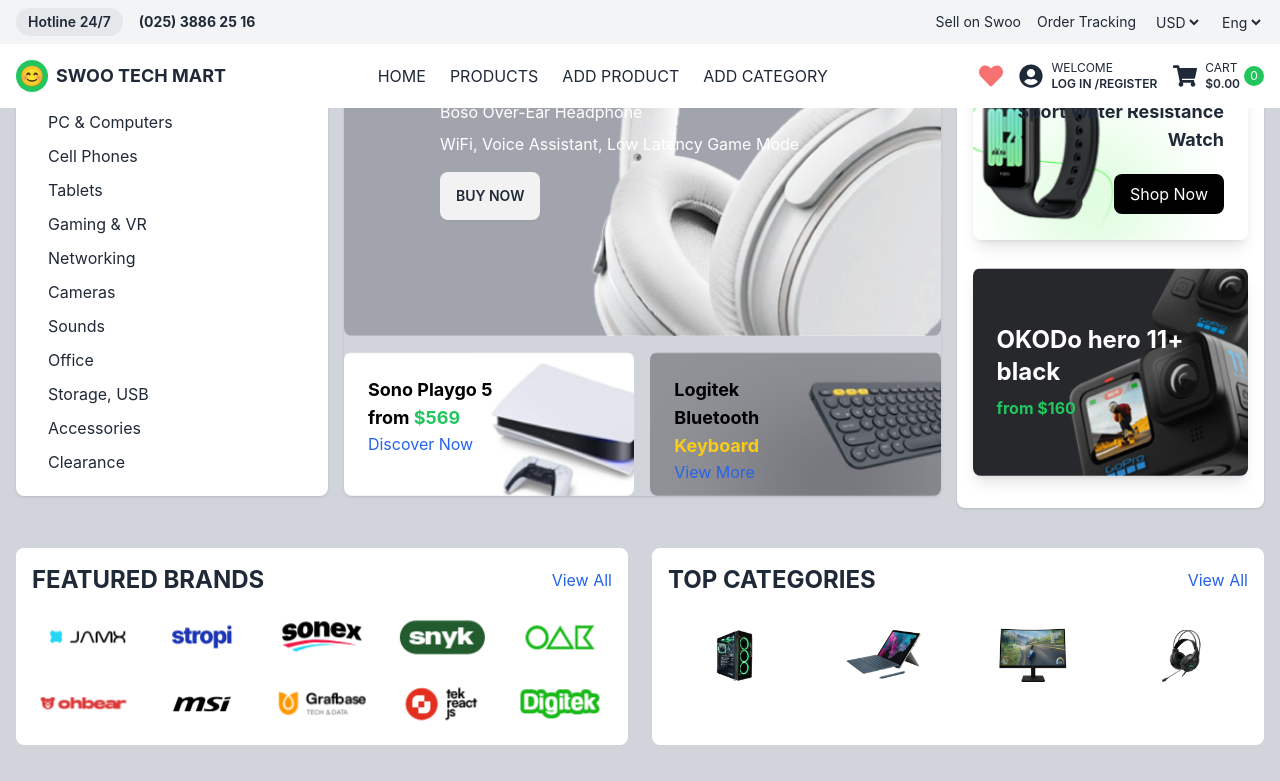
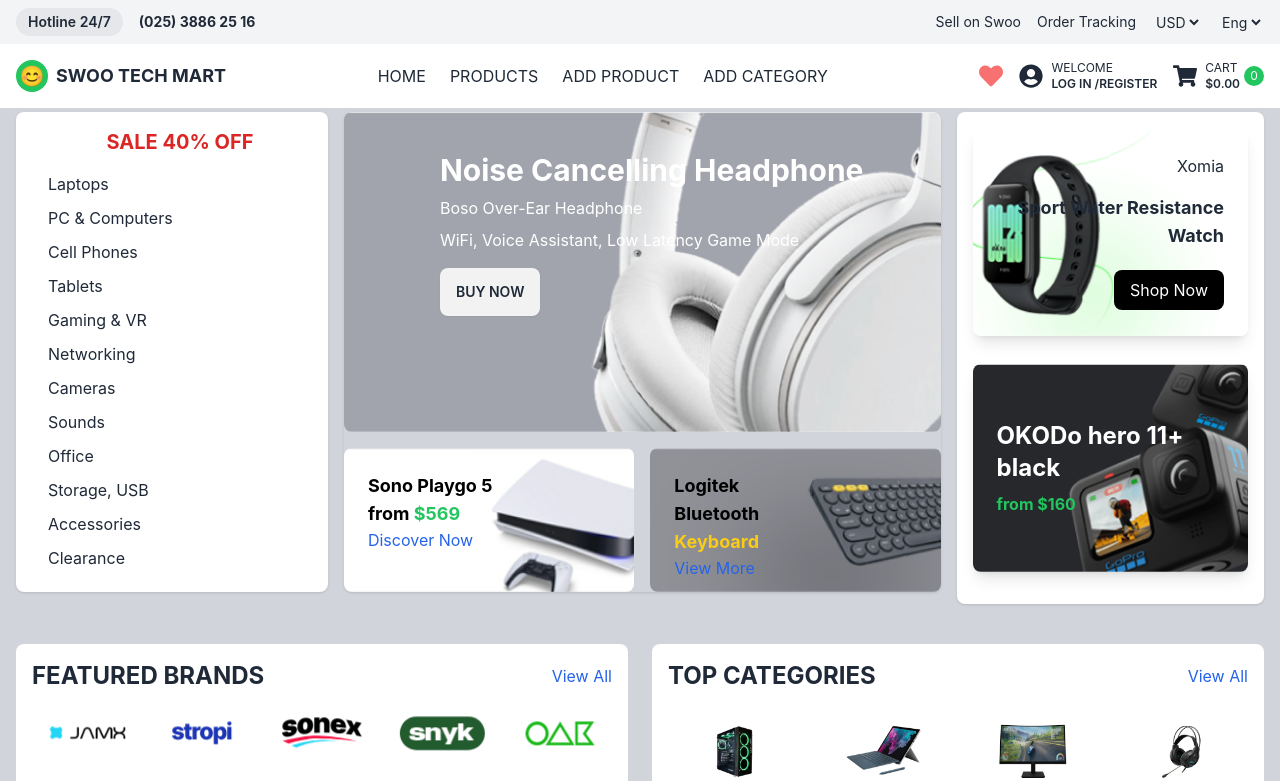
Before and after one commit to iamraselmolla/dotpotit-e-commerce-Front-End, a React (Create React App) app: page / in a window 1280 px wide. Shown: the top 781 px of the page. Built offline with nearby package versions, Linux system fonts and the light colour scheme.

Commit message:
just fixed the spacing issues

```diff
--- a/src/componenet/utlis/Layout.js
+++ b/src/componenet/utlis/Layout.js
@@ -7,7 +7,7 @@
     return (
         <main>
             <Header />
-            <div className="bg-gray-300">
+            <div className="bg-gray-300 mt-24">
                 <Outlet />
             </div>
             <Footer />
```
